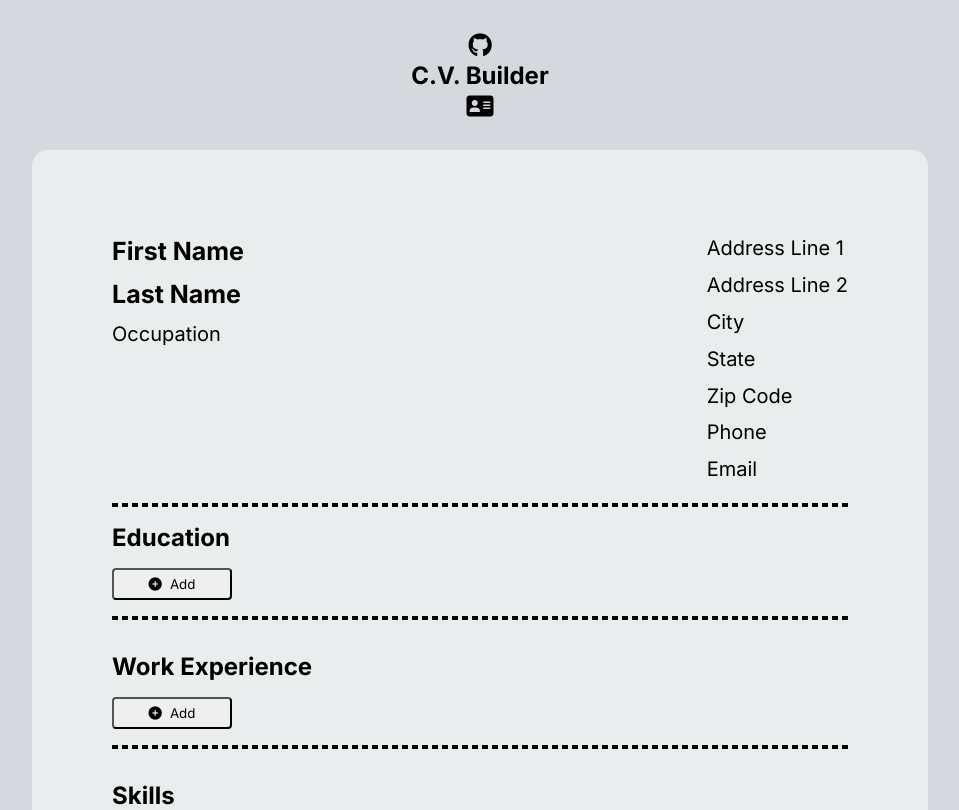
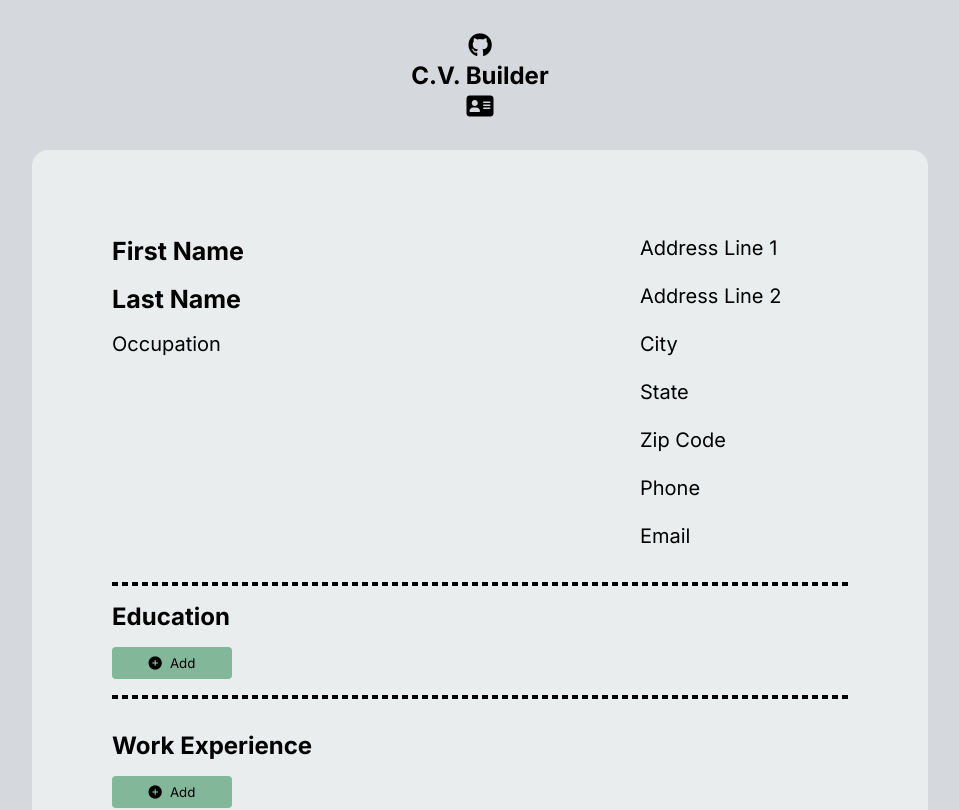
Before and after one commit to mkellner43/cv-project, a React (Create React App) app: page / in a window 1280 px wide. Shown: the top 810 px of the page, without its empty margins (160-1119 px from the left). Built offline with nearby package versions, Linux system fonts and the light colour scheme.

Commit message:
updated ui

```diff
--- a/src/App.css
+++ b/src/App.css
@@ -51,39 +51,47 @@ html{
   font-weight: 500;
   font-size: 20px;
   background-color: inherit;
+  width: 13rem;
+  height: 3rem;
+  margin: 0;
 }
-
 input.name:focus {
-  border: 1px solid black;
-  padding: 0.325rem 0rem;
   outline: none;
   width: 12rem;
+  margin-top: -4px;
+  margin-left: -20px;
+  margin-bottom: 4px;
+  font-size: 25px;
+  font-weight: 700;
 }
 
 input.textLabel:focus {
-  border: 1px solid black;
-  padding: 0.33rem 0rem;
   outline: none;
   width: 12rem;
-}
-
-input.name:focus,
-h2.name {
-  font-size: 25px;
-  font-weight: 700;
+  margin-top: -4px;
+  margin-left: -20px;
+  margin-bottom: 4px;
+  height: 3rem;
 }
 
 h2.textLabel {
   font-weight: 700;
   font-size: 25px;
 }
-
+.general-info--left,
+.general-info--right {
+  display: flex;
+  flex-direction: column;
+  align-items: center;
+  justify-content: left;
+}
 .education,
 .work-experience,
 .skills {
   display: flex;
   flex-direction: column;
   position: relative;
+  align-items: center;
   width: 100%;
   padding: 0rem 5rem 1rem 5rem;
   background-color: #EAEDED;
@@ -93,26 +101,19 @@ h2.textLabel {
   border-bottom-left-radius: 1rem;
   border-bottom-right-radius: 1rem;
 }
-.education > form {
-  display: flex;
-  flex-direction: column;
-  justify-content: center;
-}
 
-.education > form > div {
+.education > form > div,
+.work-experience > form > div,
+.skills > form > div {
   text-align: center;
   padding: 1rem;
 }
 
-.education > form > div > input {
-  margin-right: 1rem;
-}
-.education > form > div > label {
-  margin-right: 0.5rem;
-}
 .education > h1,
 .work-experience > h1,
 .skills > h1 {
+  width: 100%;
+  text-align: left;
   padding-bottom: 1rem;
 }
 
@@ -155,3 +156,48 @@ h2.textLabel {
 .skills {
   padding-bottom: 3rem;
 }
+input, textarea {
+  padding: 0.5rem;
+  border: 1px solid black;
+  border-radius: 0.5rem;
+  background-color: inherit;
+  margin-left: 1rem;
+  width: 100%;
+}
+label{
+  margin-left: 1rem;
+}
+input:focus{
+  outline: none;
+  background-color: inherit;
+}
+form {
+  display: flex;
+  flex-direction: column;
+  align-items: left;
+  justify-content: center;
+}
+form > div {
+  display: flex;
+  align-items: center;
+}
+.add--btn {
+  width: 100%;
+}
+.button--add {
+  width: 7.5rem;
+  height: 2rem;
+  border-radius: 0.25rem;
+  margin-right: 1rem;
+  background-color: rgba(28, 130, 71, 0.5);
+  border: none;
+}
+
+.button--cancel {
+  width: 7.5rem;
+  height: 2rem;
+  border-radius: 0.25rem;
+  margin-right: 1rem;
+  background-color: rgba(231, 77, 60, 0.6);
+  border: none;
+}
--- a/src/components/Education.js
+++ b/src/components/Education.js
@@ -135,12 +135,14 @@ class Education extends Component {
     </div>
 
       <div className="form--buttons">
-        <button className="button" onClick={this.handleSubmit}><i className="fa-solid fa-circle-plus button--icon"></i>Save</button>
-        <button className="button" onClick={this.handleAbort}><i className="fa-solid fa-ban button--icon"></i>Cancel</button>
+        <button className="button--add" onClick={this.handleSubmit}><i className="fa-solid fa-circle-plus button--icon"></i>Save</button>
+        <button className="button--cancel" onClick={this.handleAbort}><i className="fa-solid fa-ban button--icon"></i>Cancel</button>
       </div>
     </form>
     :
-    <button className="button" onClick={this.openForm}><i className="fa-solid fa-circle-plus button--icon"></i>Add</button>
+    <div className="add--btn">
+      <button className="button--add" onClick={this.openForm}><i className="fa-solid fa-circle-plus button--icon"></i>Add</button>
+    </div>
     return content
   }
 
--- a/src/components/Skills.js
+++ b/src/components/Skills.js
@@ -64,12 +64,14 @@ class Skills extends Component {
       </div>
 
       <div className="form--buttons">
-        <button className="button" onClick={this.handleSubmit}><i className="fa-solid fa-circle-plus button--icon"></i>Save</button>
-        <button className="button" onClick={this.handleAbort}><i className="fa-solid fa-ban button--icon"></i>Cancel</button>
+        <button className="button--add" onClick={this.handleSubmit}><i className="fa-solid fa-circle-plus button--icon"></i>Save</button>
+        <button className="button--cancel" onClick={this.handleAbort}><i className="fa-solid fa-ban button--icon"></i>Cancel</button>
       </div>
     </form>
     :
-    <button className="button" onClick={this.openForm}><i className="fa-solid fa-circle-plus button--icon"></i>Add</button>
+    <div className="add--btn">
+      <button className="button--add" onClick={this.openForm}><i className="fa-solid fa-circle-plus button--icon"></i>Add</button>
+    </div>
     return content
   }
 
--- a/src/components/WorkExperience.js
+++ b/src/components/WorkExperience.js
@@ -75,6 +75,7 @@ class WorkExperience extends Component {
         <label htmlFor="city">City</label>
         <input
           value={this.state.city}
+          placeholder="Enter City"
           name="city"
           onChange={this.handleChange}
           type='text'
@@ -119,12 +120,14 @@ class WorkExperience extends Component {
       </div>
 
       <div className="form--buttons">
-        <button className="button" onClick={this.handleSubmit}><i className="fa-solid fa-circle-plus button--icon"></i>Save</button>
-        <button className="button" onClick={this.handleAbort}><i className="fa-solid fa-ban button--icon"></i>Cancel</button>
+        <button className="button--add" onClick={this.handleSubmit}><i className="fa-solid fa-circle-plus button--icon"></i>Save</button>
+        <button className="button--cancel" onClick={this.handleAbort}><i className="fa-solid fa-ban button--icon"></i>Cancel</button>
       </div>
     </form>
     :
-    <button className="button" onClick={this.openForm}><i className="fa-solid fa-circle-plus button--icon"></i>Add</button>
+    <div className="add--btn">
+      <button className="button--add" onClick={this.openForm}><i className="fa-solid fa-circle-plus button--icon"></i>Add</button>
+    </div>
     return content
   }
   createUI = () => {
```
